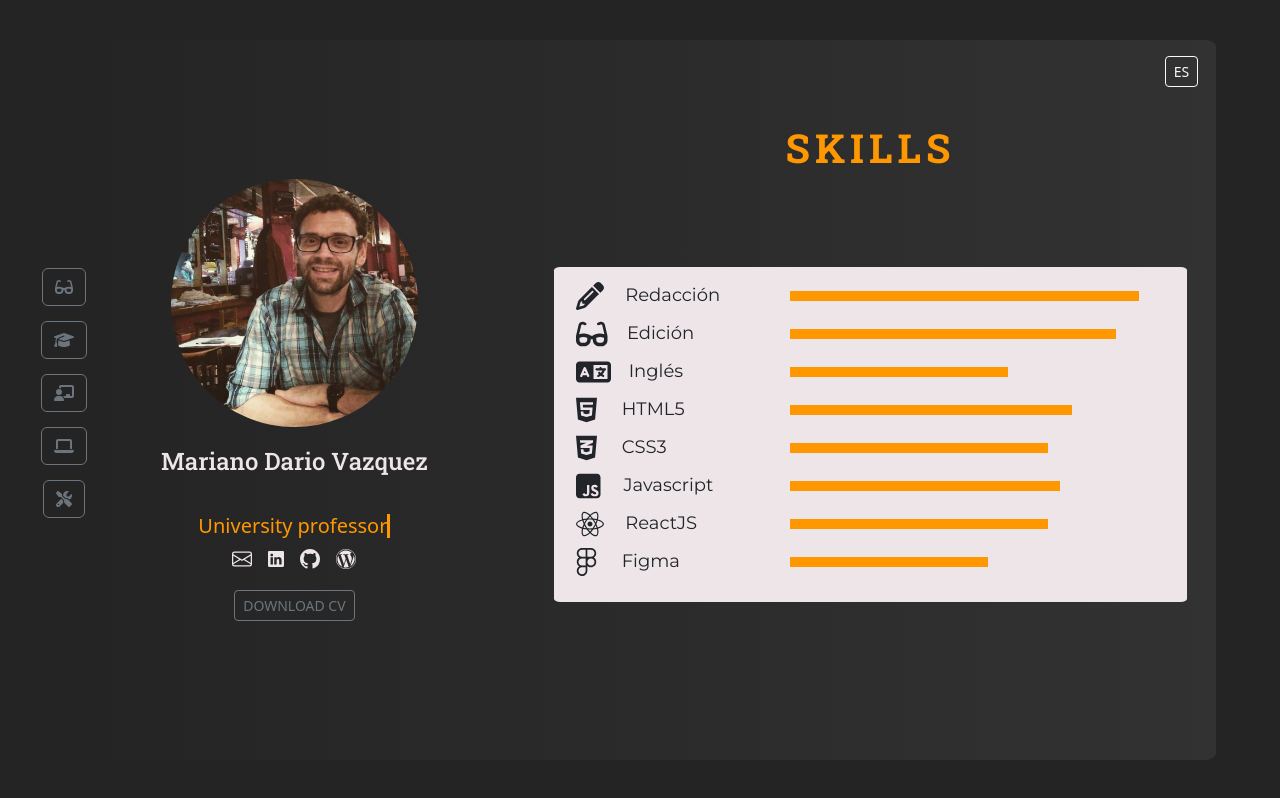
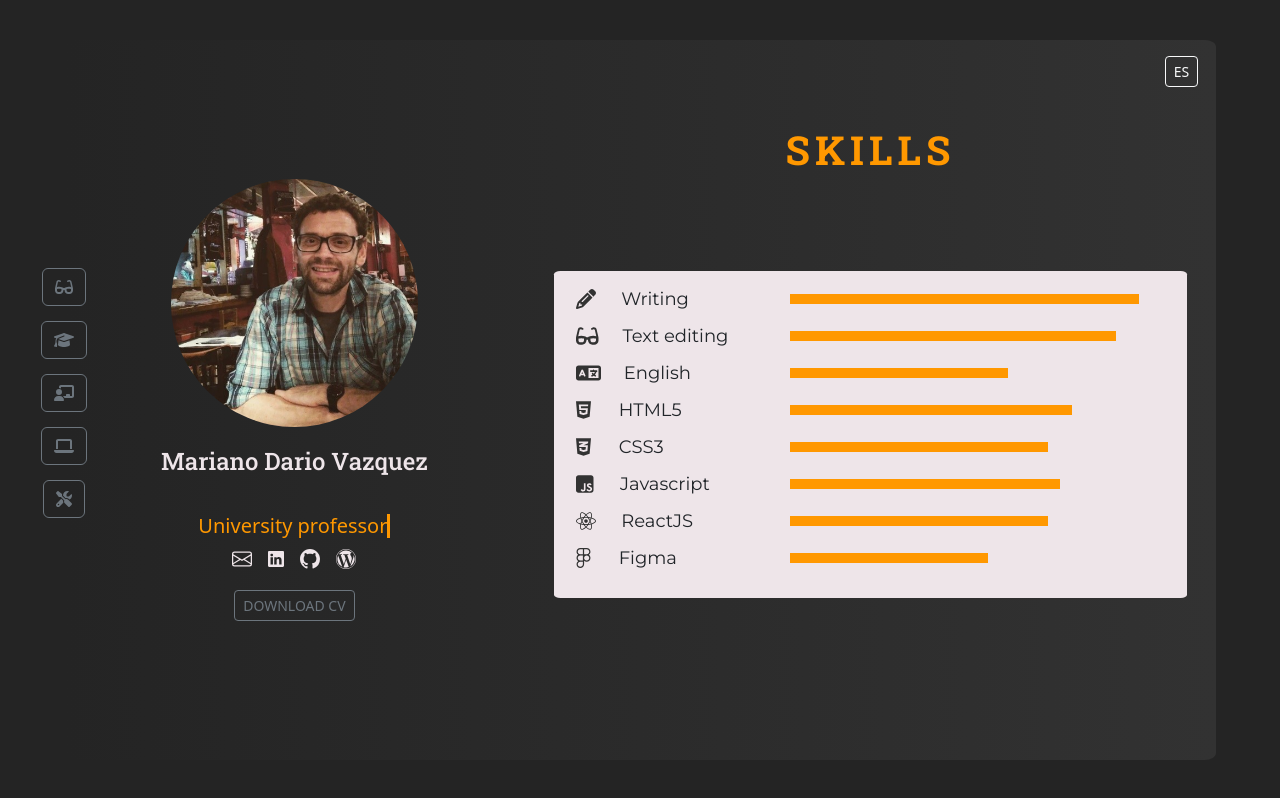
Before and after one commit to mareanovazquez/CurriculumVitae, a React (Vite) app: page /habilidades in a window 1280 px wide. Both pictures are taken after a click on the button "EN". Built offline with nearby package versions, Linux system fonts and the light colour scheme.

Commit message:
add translate to skills y style to figma icons

```diff
--- a/src/Components/Habilidades/Habilidades.jsx
+++ b/src/Components/Habilidades/Habilidades.jsx
@@ -18,79 +18,75 @@ import { LoadingBarLanguage } from "../Loading/LoadingBarLanguage";
 import { LoadingBarFigma } from "../Loading/LoadingBarFigma";
 
 
-export const Habilidades = ({language}) => {
+export const Habilidades = ({ language }) => {
 
     return (
         <>
+{language === 'es' ?
+            <div className="contenedorHabilidades">
 
-            <div className="contenedorHabilidades">
-                {language === 'es'?
                     <div className="encabezadoHabilidades">
                         HABILIDADES
                     </div>
-                :
-                <div className="encabezadoHabilidades">
-                SKILLS
-            </div>
-    }
+
                 <div className="contenidoSkills">
                     <div className="skills">
                         <div>
                             <ul className="listSkills">
                                 <li className="skillItem">
-                                    <FontAwesomeIcon icon={faPencil} size="2x"/>
+                                    <FontAwesomeIcon icon={faPencil} className="figma-icon" />
                                     <div className="skillText">Redacción</div>
                                     <div className="skillLevel">
                                         <LoadingBarRedaccion />
                                     </div>
                                 </li>
                                 <li className="skillItem">
-                                    <FontAwesomeIcon icon={faGlasses} size="2x" />
+                                    <FontAwesomeIcon icon={faGlasses} className="figma-icon" />
                                     <div className="skillText">Edición</div>
                                     <div className="skillLevel">
                                         <LoadingBarEdicion />
                                     </div>
                                 </li>
                                 <li className="skillItem">
-                                    <FontAwesomeIcon icon={faLanguage} size="2x" />
+                                    <FontAwesomeIcon icon={faLanguage} className="figma-icon" />
                                     <div className="skillText">Inglés</div>
                                     <div className="skillLevel">
                                         <LoadingBarLanguage />
                                     </div>
                                 </li>
                                 <li className="skillItem">
-                                    <FontAwesomeIcon icon={faHtml5} size="2x"/>
+                                    <FontAwesomeIcon icon={faHtml5} className="figma-icon" />
                                     <div className="skillText">HTML5</div>
                                     <div className="skillLevel">
                                         <LoadingBarHtml />
                                     </div>
                                 </li>
                                 <li className="skillItem">
-                                    <FontAwesomeIcon icon={faCss3Alt} size="2x"/>
+                                    <FontAwesomeIcon icon={faCss3Alt} className="figma-icon" />
                                     <div className="skillText">CSS3</div>
                                     <div className="skillLevel">
                                         <LoadingBarCss />
                                     </div>
                                 </li>
                                 <li className="skillItem">
-                                    <FontAwesomeIcon icon={faSquareJs} size="2x"/>
+                                    <FontAwesomeIcon icon={faSquareJs} className="figma-icon" />
                                     <div className="skillText">Javascript</div>
                                     <div className="skillLevel">
                                         <LoadingBarJavascript />
                                     </div>
                                 </li>
                                 <li className="skillItem">
-                                    <FontAwesomeIcon icon={faReact} size="2x"/>
+                                    <FontAwesomeIcon icon={faReact} className="figma-icon" />
                                     <div className="skillText">ReactJS</div>
                                     <div className="skillLevel">
                                         <LoadingBarReact />
                                     </div>
                                 </li>
                                 <li className="skillItem">
-                                <FontAwesomeIcon icon={faFigma} size="2x" />
+                                    <FontAwesomeIcon icon={faFigma} size="3x" className="figma-icon"/>
                                     <div className="skillText">Figma</div>
                                     <div className="skillLevel">
-                                    <LoadingBarFigma/>
+                                        <LoadingBarFigma />
                                     </div>
                                 </li>
 
@@ -100,6 +96,81 @@ export const Habilidades = ({language}) => {
                 </div>
                 <div className="dividerCard"> <div className="dividerBar"></div> </div>
             </div>
+            :
+            <div className="contenedorHabilidades">
+
+                    <div className="encabezadoHabilidades">
+                        SKILLS
+                    </div>
+
+                <div className="contenidoSkills">
+                    <div className="skills">
+                        <div>
+                            <ul className="listSkills">
+                                <li className="skillItem">
+                                    <FontAwesomeIcon icon={faPencil} className="figma-icon" />
+                                    <div className="skillText">Writing</div>
+                                    <div className="skillLevel">
+                                        <LoadingBarRedaccion />
+                                    </div>
+                                </li>
+                                <li className="skillItem">
+                                    <FontAwesomeIcon icon={faGlasses} className="figma-icon" />
+                                    <div className="skillText">Text editing</div>
+                                    <div className="skillLevel">
+                                        <LoadingBarEdicion />
+                                    </div>
+                                </li>
+                                <li className="skillItem">
+                                    <FontAwesomeIcon icon={faLanguage} className="figma-icon" />
+                                    <div className="skillText">English</div>
+                                    <div className="skillLevel">
+                                        <LoadingBarLanguage />
+                                    </div>
+                                </li>
+                                <li className="skillItem">
+                                    <FontAwesomeIcon icon={faHtml5} className="figma-icon" />
+                                    <div className="skillText">HTML5</div>
+                                    <div className="skillLevel">
+                                        <LoadingBarHtml />
+                                    </div>
+                                </li>
+                                <li className="skillItem">
+                                    <FontAwesomeIcon icon={faCss3Alt} className="figma-icon" />
+                                    <div className="skillText">CSS3</div>
+                                    <div className="skillLevel">
+                                        <LoadingBarCss />
+                                    </div>
+                                </li>
+                                <li className="skillItem">
+                                    <FontAwesomeIcon icon={faSquareJs} className="figma-icon" />
+                                    <div className="skillText">Javascript</div>
+                                    <div className="skillLevel">
+                                        <LoadingBarJavascript />
+                                    </div>
+                                </li>
+                                <li className="skillItem">
+                                    <FontAwesomeIcon icon={faReact} className="figma-icon" />
+                                    <div className="skillText">ReactJS</div>
+                                    <div className="skillLevel">
+                                        <LoadingBarReact />
+                                    </div>
+                                </li>
+                                <li className="skillItem">
+                                    <FontAwesomeIcon icon={faFigma} size="3x" className="figma-icon"/>
+                                    <div className="skillText">Figma</div>
+                                    <div className="skillLevel">
+                                        <LoadingBarFigma />
+                                    </div>
+                                </li>
+
+                            </ul>
+                        </div>
+                    </div>
+                </div>
+                <div className="dividerCard"> <div className="dividerBar"></div> </div>
+            </div>
+}
         </>
     )
 }
--- a/src/estilos.css
+++ b/src/estilos.css
@@ -533,6 +533,11 @@ body {
     align-items: center;
     width: 100%;
     padding-bottom: 10px;
+}
+
+.contenedorHabilidades .contenidoSkills .listSkills .skillItem .figma-icon {
+    color: #323232;
+    font-size: 20px;
 }
 
 .contenedorHabilidades .contenidoSkills .listSkills li .skillText {
```
Lines whose indentation alone changed are shown as unchanged.
